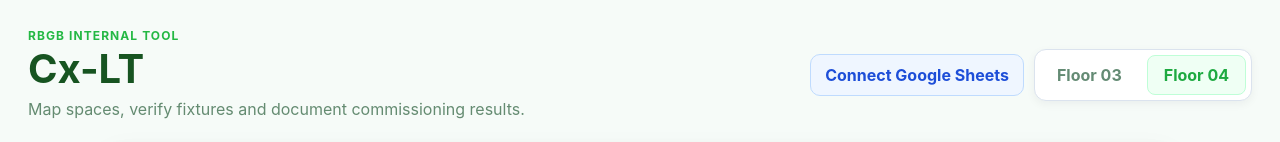
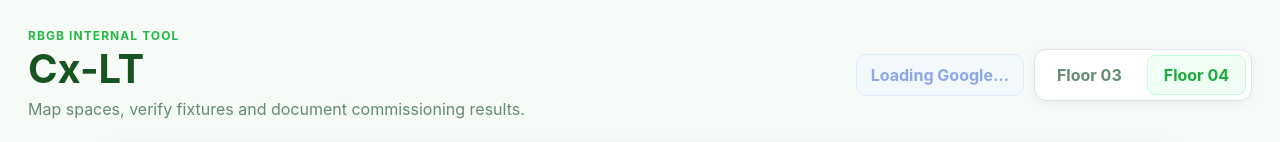
Before and after one commit to jma1999/RBGB-LT_Cx, a React (Vite) app: page / in a window 1280 px wide. Shown: the top 142 px of the page. Built offline with nearby package versions, Linux system fonts and the light colour scheme; no server answers.

Commit message:
update cloud connect and floor plan toggle issues in app.tsx

```diff
--- a/src/App.tsx
+++ b/src/App.tsx
@@ -74,13 +74,60 @@ export default function App() {
         </div>
 
         <div className="header-actions">
-          <button className="google-connect-button">
-            Connect Google Sheets
-          </button>
+          {googleUser ? (
+            <div className="google-account-card">
+              <div>
+                <span>Google Sheets connected</span>
+                <strong>{googleUser.email}</strong>
+              </div>
+
+              <button
+                type="button"
+                onClick={handleDisconnectGoogle}
+              >
+                Disconnect
+              </button>
+            </div>
+          ) : (
+            <div className="google-connect-wrap">
+              <button
+                type="button"
+                className="google-connect-button"
+                onClick={() => void handleConnectGoogle()}
+                disabled={
+                  authStatus === "initializing" ||
+                  authStatus === "connecting"
+                }
+              >
+                {authStatus === "initializing"
+                  ? "Loading Google…"
+                  : authStatus === "connecting"
+                    ? "Connecting…"
+                    : "Connect Google Sheets"}
+              </button>
+
+              {authError && (
+                <span className="auth-error">
+                  {authError}
+                </span>
+              )}
+            </div>
+          )}
 
           <div className="floor-selector">
-            <button type="button">Floor 03</button>
-            <button type="button" className="active">
+            <button
+              type="button"
+              className={selectedFloor === "03" ? "active" : ""}
+              onClick={() => setSelectedFloor("03")}
+            >
+              Floor 03
+            </button>
+
+            <button
+              type="button"
+              className={selectedFloor === "04" ? "active" : ""}
+              onClick={() => setSelectedFloor("04")}
+            >
               Floor 04
             </button>
           </div>
```
